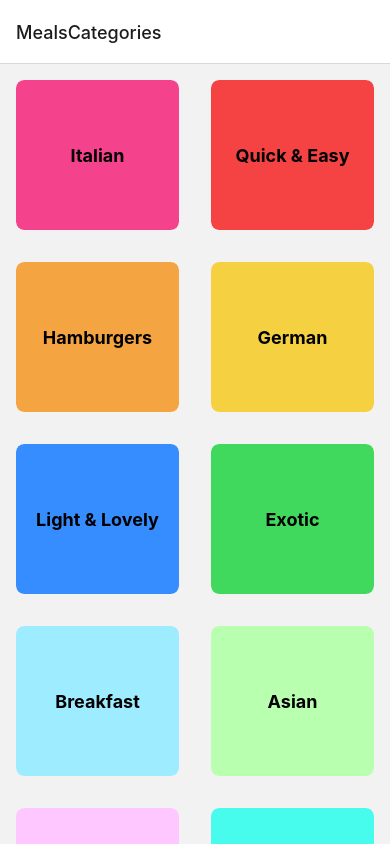
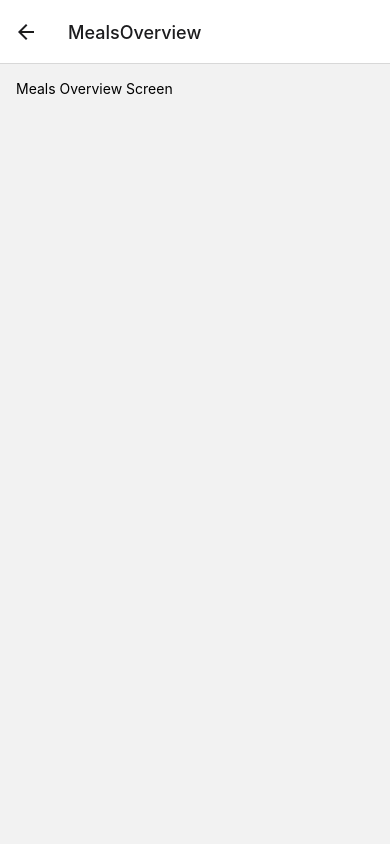
Before and after one commit to rktdnjs/RNFoodApp, a React Native app: screen /MealsOverview in a window 390 px wide. Built offline with nearby package versions, Linux system fonts and the light colour scheme.

Commit message:
95 error solved

```diff
--- a/App.js
+++ b/App.js
@@ -3,16 +3,18 @@
 import { NavigationContainer } from "@react-navigation/native";
 import { createNativeStackNavigator } from "@react-navigation/native-stack";
 import CategoriesScreen from "./screens/CategoriesScreen";
+import MealsOverviewScreen from "./screens/MealsOverviewScreen";
 
 const Stack = createNativeStackNavigator();
 
 export default function App() {
   return (
     <>
-      <StatusBar style="light" />
+      <StatusBar style="dark" />
       <NavigationContainer>
         <Stack.Navigator>
           <Stack.Screen name="MealsCategories" component={CategoriesScreen}/>
+          <Stack.Screen name="MealsOverview" component={MealsOverviewScreen}/>
         </Stack.Navigator>
       </NavigationContainer>
     </>
--- a/components/CategoryGridTile.js
+++ b/components/CategoryGridTile.js
@@ -1,11 +1,12 @@
 import { Pressable, View, Text, StyleSheet } from "react-native";
 
-function CategoryGridTile({ title, color }) {
+function CategoryGridTile({ title, color, onPress }) {
   return (
     <View style={styles.gridItem}>
       <Pressable
         android_ripple={{ color: "#ccc" }}
         style={({ pressed }) => [styles.button, pressed ? styles.buttonPressed :  null]}
+        onPress={onPress}
       >
         <View style={[styles.innerContainer, {backgroundColor : color}]}>
           <Text style={styles.title}>{title}</Text>
--- a/screens/CategoriesScreen.js
+++ b/screens/CategoriesScreen.js
@@ -2,11 +2,23 @@
 import { FlatList } from "react-native";
 import CategoryGridTile from "../components/CategoryGridTile";
 
-function renderCateoryItem(itemData) { //선택사항, 단순히 JSX코드 길이를 줄이기 위함
-    return <CategoryGridTile title={itemData.item.title} color={itemData.item.color}/>
+function CategoriesScreen({ navigation }) {
+
+  function renderCateoryItem(itemData) {
+    //선택사항, 단순히 JSX코드 길이를 줄이기 위함
+    function pressHandler() {
+        navigation.navigate("MealsOverview")
     }
 
-function CategoriesScreen() {
+    return (
+      <CategoryGridTile
+        title={itemData.item.title}
+        color={itemData.item.color}
+        onPress={pressHandler}
+      />
+    );
+  }
+
   return (
     <FlatList
       data={CATEGORIES}
@@ -14,7 +26,7 @@
       renderItem={renderCateoryItem}
       numColumns={2}
     />
-    )
+  );
 }
 
 export default CategoriesScreen;
--- /dev/null
+++ b/screens/MealsOverviewScreen.js
@@ -0,0 +1,19 @@
+import { MEALS } from "../data/dummy-data";
+import { View, Text, StyleSheet } from "react-native";
+
+function MealsOverviewScreen() {
+    return (
+        <View style={styles.container}>
+            <Text>Meals Overview Screen</Text>
+        </View>
+    );
+}
+
+export default MealsOverviewScreen;
+
+const styles = StyleSheet.create({
+    container : {
+        flex : 1,
+        padding : 16
+    }
+})
```
Lines whose indentation alone changed are shown as unchanged.
